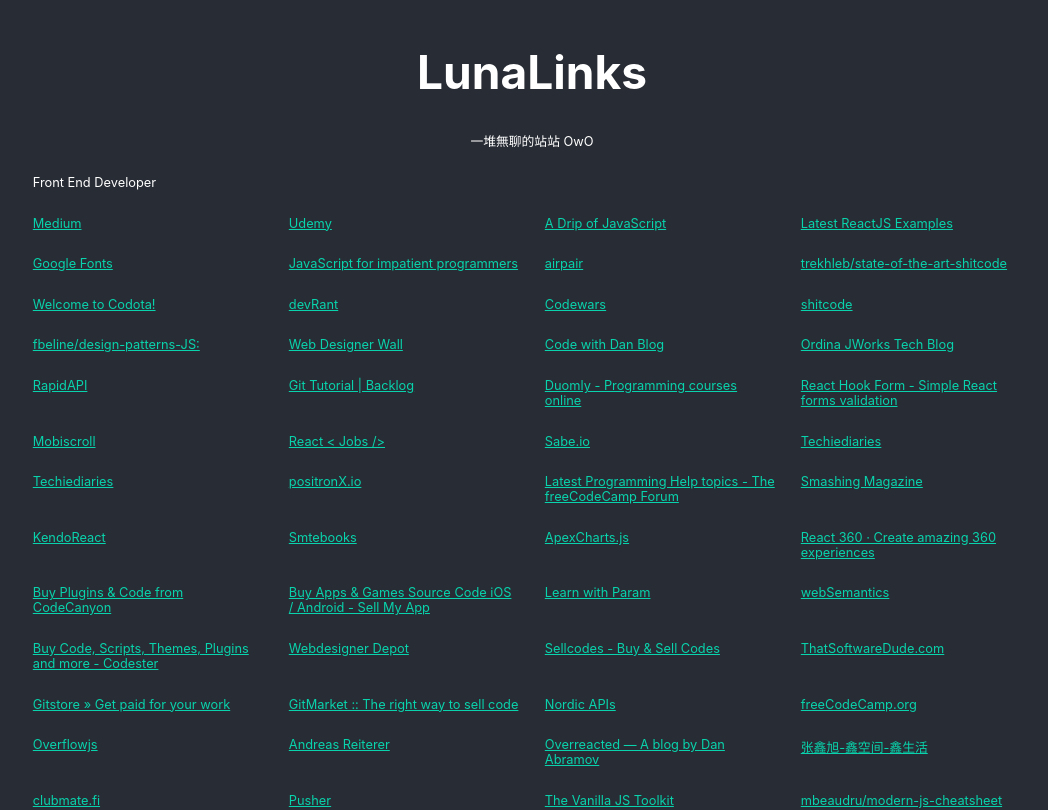
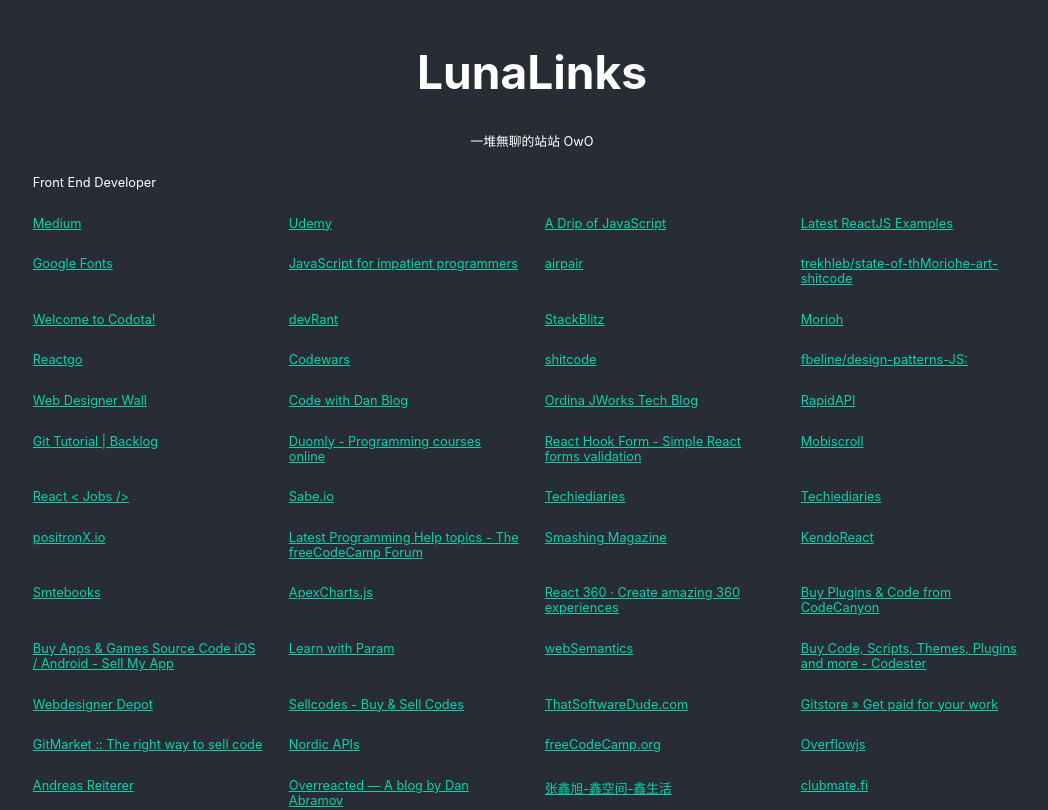
Before and after one commit to catsheue/lunalinks, a React (Create React App) app: page / in a window 1280 px wide. Shown: the top 810 px of the page, without its empty margins (108-1156 px from the left). Built offline with nearby package versions, Linux system fonts and the light colour scheme.

Commit message:
add links :speech_balloon:

```diff
--- a/src/assets/db.js
+++ b/src/assets/db.js
@@ -36,7 +36,7 @@
 	},
 	{
 		"type": "Front End Developer",
-		"title": "trekhleb/state-of-the-art-shitcode",
+		"title": "trekhleb/state-of-thMoriohe-art-shitcode",
 		"links": "https://github.com/trekhleb/state-of-the-art-shitcode",
 		"description": "💩State-of-the-art shitcode principles your project should follow to call it a proper shitcode"
 	},
@@ -50,6 +50,24 @@
 		"title": "devRant",
 		"links": "https://devrant.com/feed",
 		"description": "A fun community for developers to connect over code, tech & life as a programmer"
+	},
+	{
+		"type": "Front End Developer",
+		"title": "StackBlitz",
+		"links": "https://stackblitz.com/",
+		"description": "The online code editor for web apps. Powered by Visual Studio Code."
+	},
+	{
+		"type": "Front End Developer",
+		"title": "Morioh",
+		"links": "https://morioh.com/",
+		"description": " Connecting with Programmers and Developers all over the World"
+	},
+	{
+		"type": "Front End Developer",
+		"title": "Reactgo",
+		"links": "https://reactgo.com/",
+		"description": "A place to improve your Modern JavaScript Skills"
 	},
 	{
 		"type": "Front End Developer",
```
